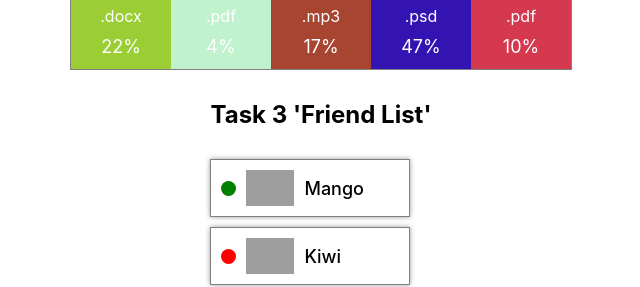
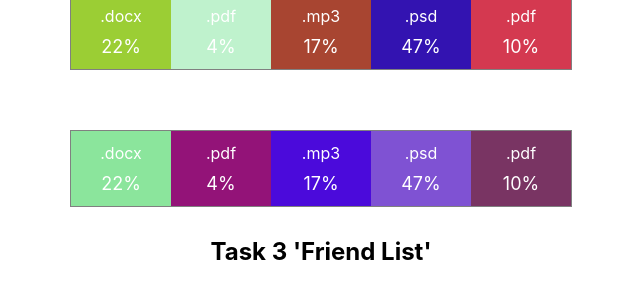
Before and after one commit to Skripnuyk/goit-react-hw-01-components, a React (Create React App) app: page / in a window 1280 px wide. Shown: the part 653-940 px from the top of the page, without its empty margins (319-959 px from the left). Built offline with nearby package versions, Linux system fonts and the light colour scheme; grey boxes are pictures that could not be loaded.

Commit message:
пофіксив статистику

```diff
--- a/src/components/App.js
+++ b/src/components/App.js
@@ -24,6 +24,9 @@ export const App = () => {
       <Section title={"Task 2 'Statistics'"}>
         <Statistics title="Upload stats" stats={data} />
       </Section>
+      <Section>
+        <Statistics stats={data} />
+      </Section>
       <Section title={"Task 3 'Friend List'"}>
         <FriendList friends={friends} />
       </Section>
--- a/src/components/Statistics/Statistics.js
+++ b/src/components/Statistics/Statistics.js
@@ -8,7 +8,7 @@ function randomHexColor() {
 export const Statistics = ({ title, stats }) => {
   return (
     <section className={css.statistics}>
-      <h2 className={css.title}>{title}</h2>
+      {title && <h2 className={css.title}>{title}</h2>}
 
       <ul className={css.statList}>
         {stats.map(({ id, label, percentage }) => {
@@ -29,7 +29,7 @@ export const Statistics = ({ title, stats }) => {
 };
 
 Statistics.propTypes = {
-  title: PropTypes.string.isRequired,
+  title: PropTypes.string,
   stats: PropTypes.arrayOf(
     PropTypes.shape({
       label: PropTypes.string.isRequired,
```
